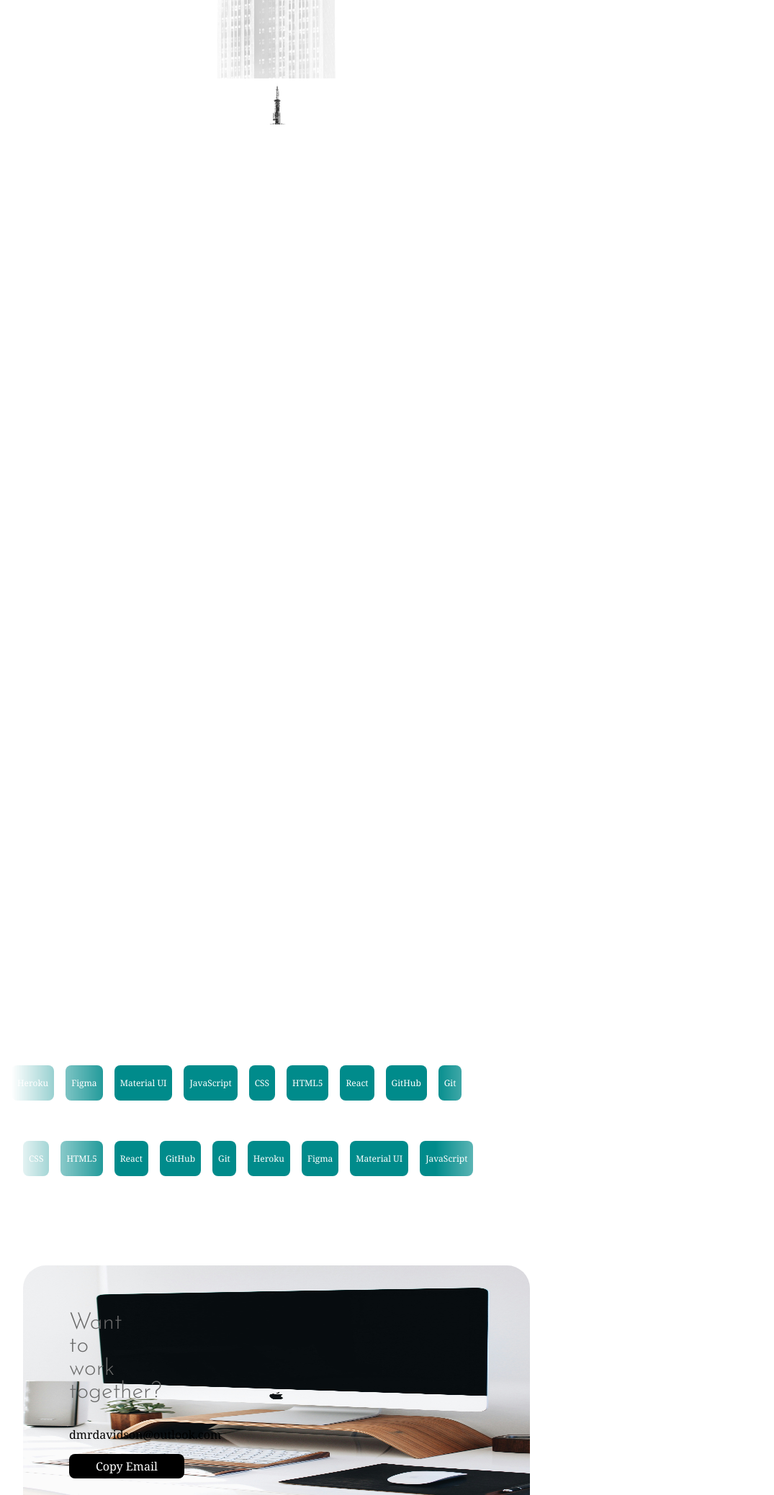
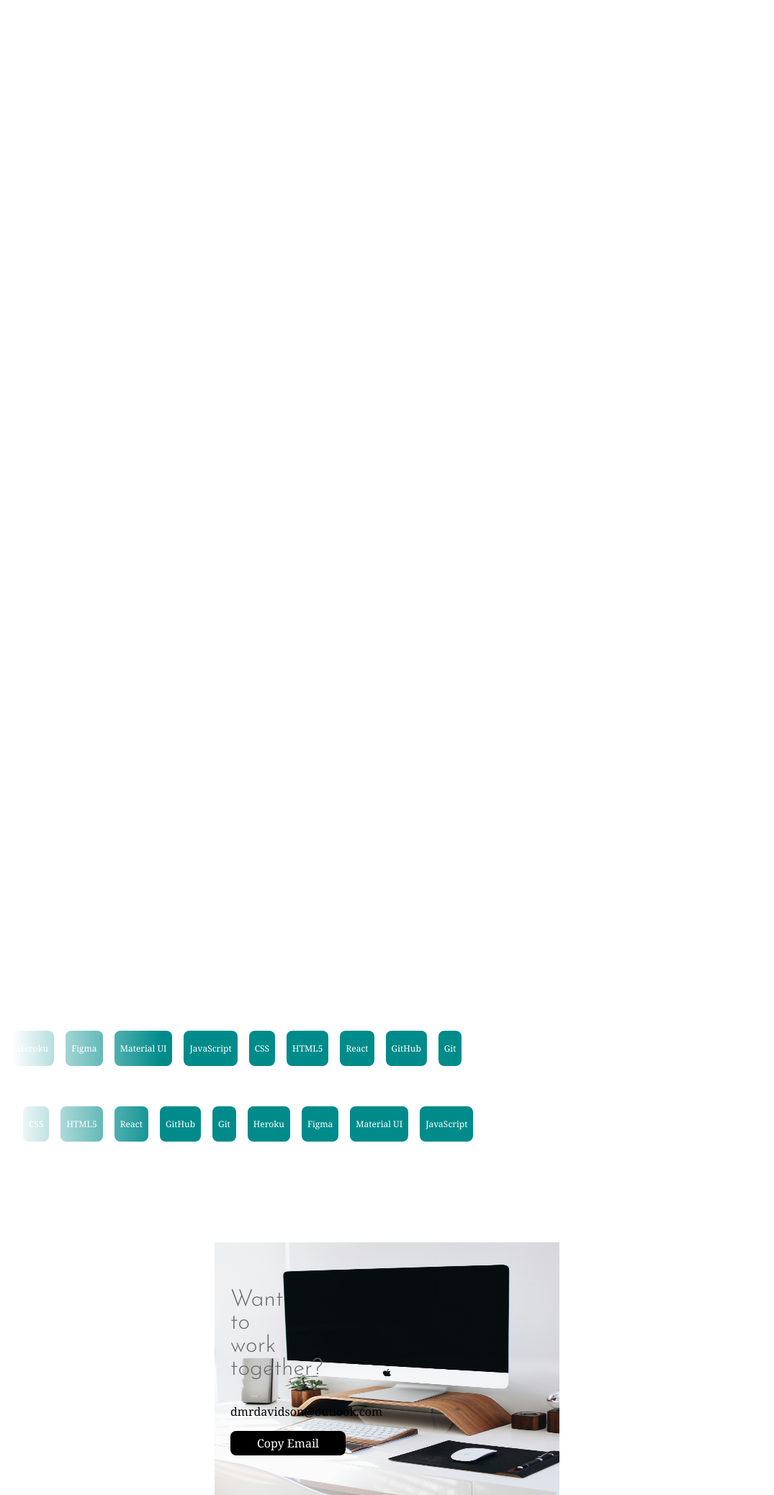
Before and after one commit to dmrd2653/portfolio, a website: page docs/index.html in a window 768 px wide. Shown: the part 723-2800 px from the top of the page at 72% size, 1075 px wide, since content can reach past the window. Drawn offline with Linux system fonts and the light colour scheme.

Commit message:
more mobile friendly styling

```diff
--- a/docs/index.css
+++ b/docs/index.css
@@ -1,5 +1,5 @@
 html {
-    min-width: 100svw;
+    max-width: 100svw;
     /* min-height: 100svh; */
     scroll-behavior: smooth;
 }
@@ -456,6 +456,10 @@ p {
 
 /* Mobile phones */
 @media (max-width: 48rem) {
+    header, #projects {
+        background-size: 200% 150%;
+        background-position-x: center;
+    }
     .sub-header {
             font-size: 5rem;
     }
@@ -513,8 +517,16 @@ p {
 
 /* Tablets and small desktops */
 @media (min-width: 48rem) and (max-width: 75rem) {
-
-
+    html {
+        min-width: 140svw;
+    }
+    .profile {
+        margin: auto auto 10rem 30rem;
+    }
+    #contact {
+        margin: 7rem 16rem;
+        background-size: 85% 100%;
+    }
 }
 
 /* Larger desktop screens */
```
